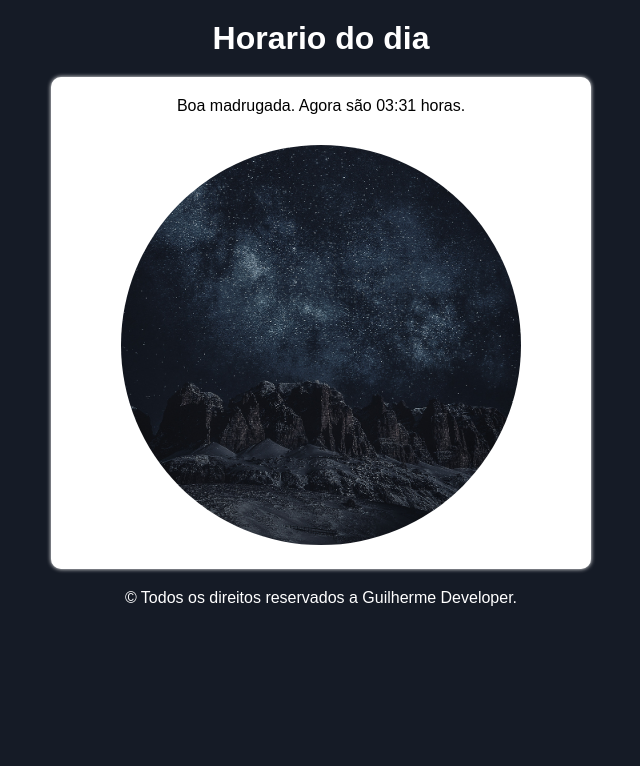
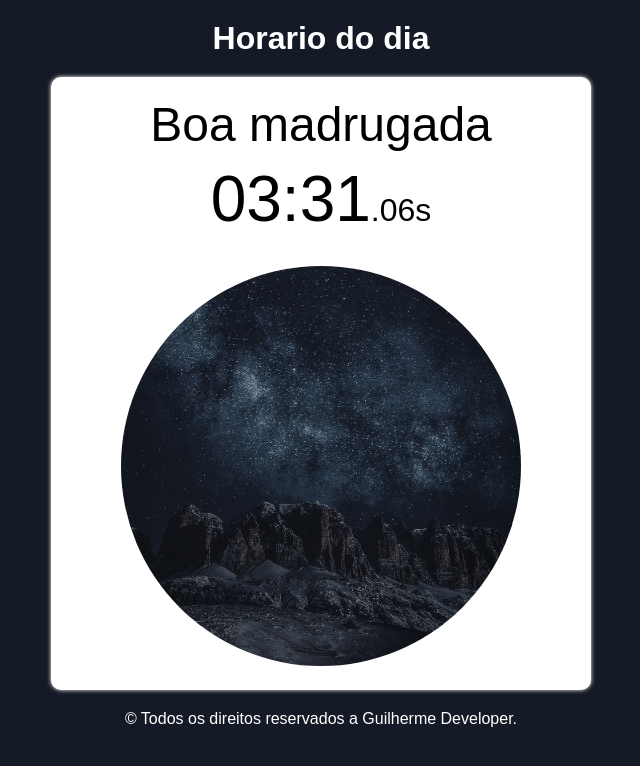
Before and after one commit to guiidevs/horario-dinamico, a plain HTML site: page index.html in a window 1280 px wide. Shown: the whole page, without its empty margins (319-959 px from the left). Drawn offline with Linux system fonts and the light colour scheme.

Commit message:
Add files via upload

```diff
--- a/config.js
+++ b/config.js
@@ -1,5 +1,9 @@
+setInterval(() => {
     var h_horas = new Date().getHours() < 10 ? '0' + new Date().getHours() : new Date().getHours();
     var h_minuto = new Date().getMinutes() < 10 ? '0'+ new Date().getMinutes() : new Date().getMinutes() ;
+    var h_segundos = new Date().getSeconds() < 10 ? '0'+ new Date().getSeconds() : new Date().getSeconds() ;
+
+    var saud = document.getElementById('saud');
 
     var horas = document.getElementById('horario');
     var img = document.getElementById('imagem');
@@ -16,7 +20,8 @@ if(h_horas >= 12 && h_horas <= 17){
         saudacoes = 'Bom dia';
     }
 
-horas.innerHTML = saudacoes + '. Agora são ' + h_horas + ':' + h_minuto + ' horas.';
+    saud.innerText = saudacoes;
+    horas.innerHTML = ' ' + h_horas + ':' + h_minuto + '<span style="font-size: 2rem;">.' + h_segundos + 's</span>';
 
     if(12 >= h_horas && 13 < h_horas){
         img.src = "imagens/meio.png";
@@ -45,3 +50,5 @@ if(12 >= h_horas && 13 < h_horas){
         document.body.style.background = '#684D3F';
         document.body.style.color = 'white';
     }
+
+}, 1);
--- a/index.html
+++ b/index.html
@@ -11,6 +11,9 @@
         <h1>Horario do dia</h1>
     </header>
     <main>
+        <div id="saud">
+
+        </div>
         <div id="horario">
             Agora são 00:00
         </div>
--- a/style.css
+++ b/style.css
@@ -21,8 +21,15 @@ main{
     padding: 20px;
     box-shadow: 0px 0px 4px;
 }
+#saud{
+    text-align: center;
+    font-size: 3rem;
+    color: black;
+    margin-bottom: 10px;
+}
 #horario{
     margin-bottom: 30px;
+    font-size: 4rem;
     color: black;
 }
 #img{
```
Lines whose indentation alone changed are shown as unchanged.
